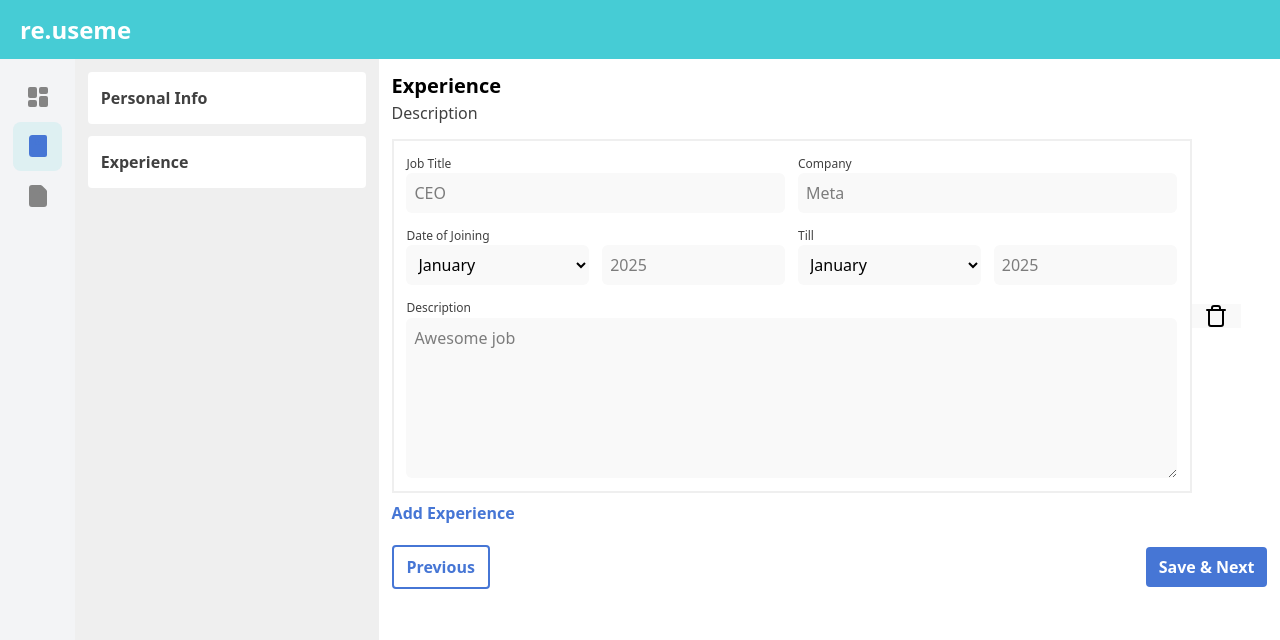
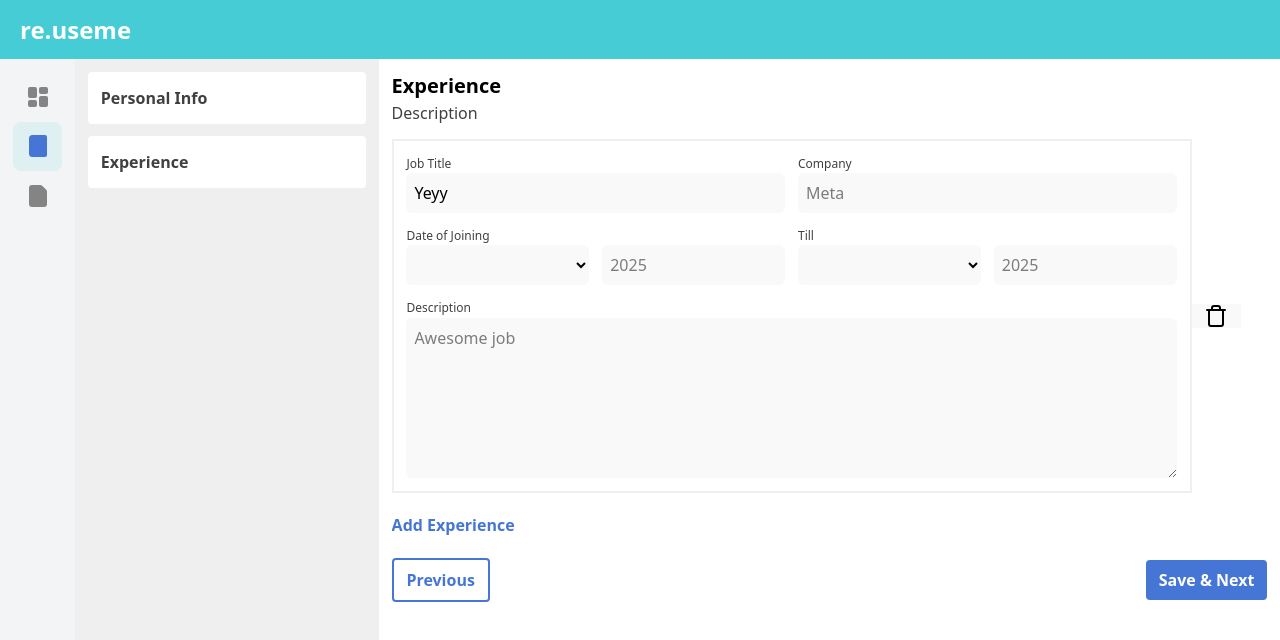
Before and after one commit to nearHaan/re.useme, a SvelteKit app: page /bio in a window 1280 px wide. Both pictures are taken after a click on the button "Experience". Shown: the top 640 px of the page. Built offline with nearby package versions, Linux system fonts and the light colour scheme.

Commit message:
dynamic update

```diff
--- a/src/lib/components/bio-comp-card.svelte
+++ b/src/lib/components/bio-comp-card.svelte
@@ -2,15 +2,17 @@
 	import type { DetailsTemplateType } from '$lib/types';
 	import TemplateSubComp from './template-sub-comp.svelte';
 
-	const {
-		subComponents
+	let {
+		subComponents,
+		bindVariable = $bindable({})
 	}: {
 		subComponents: DetailsTemplateType['']['subComponents'];
+		bindVariable: any;
 	} = $props();
 </script>
 
 <div class="flex grid-cols-2 flex-col gap-sm border-2 border-darkerBg p-sm lg:grid">
 	{#each Object.entries(subComponents) as [title, meta]}
-		<TemplateSubComp {title} type={meta.type} example={meta.example} />
+		<TemplateSubComp {title} bind:bindVariable type={meta.type} example={meta.example} />
 	{/each}
 </div>
--- a/src/lib/components/template-sub-comp.svelte
+++ b/src/lib/components/template-sub-comp.svelte
@@ -1,13 +1,16 @@
 <script lang="ts">
 	import type { TemplateSubComponent } from '$lib/types';
+	import { FormInput } from 'lucide-svelte';
 
-	const {
+	let {
 		title,
 		type,
+		bindVariable = $bindable({}),
 		example
 	}: {
 		title: string;
 		type: TemplateSubComponent['type'];
+		bindVariable: any;
 		example: string;
 	} = $props();
 
@@ -30,14 +33,28 @@
 {#if type === 'text' || type === 'email' || type === 'number'}
 	<div class="flex w-full flex-col">
 		<p class="text-xs">{title}</p>
-		<input {type} placeholder={example} class="text-md w-full rounded-md bg-darkBg p-xs" />
+		<input
+			{type}
+			bind:value={bindVariable[title]}
+			onchange={(e: Event) => {
+				bindVariable[title] = (e.target as HTMLInputElement).value;
+			}}
+			placeholder={example}
+			class="text-md w-full rounded-md bg-darkBg p-xs"
+		/>
 	</div>
 {/if}
 
 {#if type === 'text-area'}
 	<div class="col-span-2 flex w-full flex-col">
 		<p class="text-xs">{title}</p>
-		<textarea placeholder={example} class="text-md min-h-40 w-full rounded-md bg-darkBg p-xs"
+		<textarea
+			placeholder={example}
+			bind:value={bindVariable[title]}
+			onchange={(e: Event) => {
+				bindVariable[title] = (e.target as HTMLInputElement).value;
+			}}
+			class="text-md min-h-40 w-full rounded-md bg-darkBg p-xs"
 		></textarea>
 	</div>
 {/if}
@@ -46,7 +63,14 @@
 	<div class="flex flex-col">
 		<p class="text-xs">{title}</p>
 		<div class="flex gap-x-sm">
-			<select placeholder="January" class="text-md w-full rounded-md bg-darkBg p-xs">
+			<select
+				bind:value={bindVariable[title]}
+				onchange={(e: Event) => {
+					bindVariable[title] = (e.target as HTMLInputElement).value;
+				}}
+				placeholder="January"
+				class="text-md w-full rounded-md bg-darkBg p-xs"
+			>
 				{#each months as month}
 					<option value={month}>{month}</option>
 				{/each}
--- a/src/routes/bio/+page.svelte
+++ b/src/routes/bio/+page.svelte
@@ -1,7 +1,6 @@
 <script lang="ts">
 	import BioCompCard from '$lib/components/bio-comp-card.svelte';
 	import BioSectionBtn from '$lib/components/bio-section-btn.svelte';
-	import TemplateSubComp from '$lib/components/template-sub-comp.svelte';
 	import type { DetailsTemplateType, LoadedData } from '$lib/types';
 	import { Trash } from 'lucide-svelte';
 
@@ -59,6 +58,24 @@
 		}
 	};
 
+	const fetchedDetails = {
+		'Personal Info': {
+			'First Name': 'Farhaan',
+			'Last Name': 'Nizam',
+			About: 'buhahahahah'
+		},
+		Experience: [
+			{
+				'Job Title': 'Yeyy',
+				Company: '',
+				'Date of Joining': '',
+				Till: '',
+				Description: ''
+			}
+		]
+	};
+
+	let userDetails = $state<Record<string, any>>(fetchedDetails);
 	let activeSectionKey = $state<string>(Object.keys(detailsTemplate.data)[0]);
 
 	function onSectionClick(key: string) {
@@ -79,24 +96,48 @@
 			<h3>{activeSectionKey}</h3>
 			<p class="mb-sm">{detailsTemplate.data[activeSectionKey].meta.desc}</p>
 			{#if detailsTemplate.data[activeSectionKey].meta.type === 'single'}
-				<BioCompCard subComponents={detailsTemplate.data[activeSectionKey].subComponents} />
+				<BioCompCard
+					subComponents={detailsTemplate.data[activeSectionKey].subComponents}
+					bind:bindVariable={userDetails[activeSectionKey]}
+				/>
 				<!-- list type -->
 			{:else}
-				<div class="flex flex-col items-start">
+				<div class="flex flex-col items-start gap-y-sm overflow-auto">
+					{#each userDetails[activeSectionKey] as item, i}
 						<div class="flex">
-						<BioCompCard subComponents={detailsTemplate.data[activeSectionKey].subComponents} />
+							<BioCompCard
+								subComponents={detailsTemplate.data[activeSectionKey].subComponents}
+								bind:bindVariable={userDetails[activeSectionKey][i]}
+							/>
 							<div class="flex h-full items-center justify-center">
 								<button class="cursor-pointer bg-darkBg px-sm text-text">
 									<Trash />
 								</button>
 							</div>
 						</div>
-					<button class="w-fit py-xs font-semibold text-secondary">Add {activeSectionKey}</button>
+					{/each}
+					<button
+						onclick={() => {
+							// const sample = Object.keys(userDetails[activeSectionKey][0]);
+							// userDetails[activeSectionKey].push(Object.keys(userDetails[activeSectionKey][0]).reduce((acc, key) => {
+							// 	acc[key] = '';
+							// 	return acc;
+							// }, {}));
+						}}
+						class="w-fit py-xs font-semibold text-secondary">Add {activeSectionKey}</button
+					>
 				</div>
 			{/if}
 			<div class="mt-sm flex items-center justify-between">
 				<button class="btn-secondary"> Previous </button>
-				<button class="btn-primary"> Save & Next </button>
+				<button
+					onclick={() => {
+						console.log(userDetails);
+					}}
+					class="btn-primary"
+				>
+					Save & Next
+				</button>
 			</div>
 		</div>
 	{/if}
```
Lines whose indentation alone changed are shown as unchanged.
